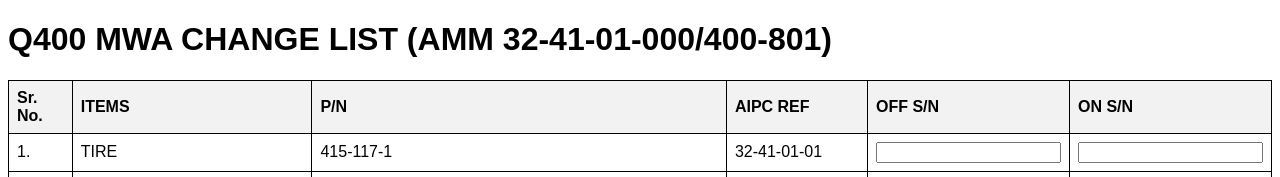
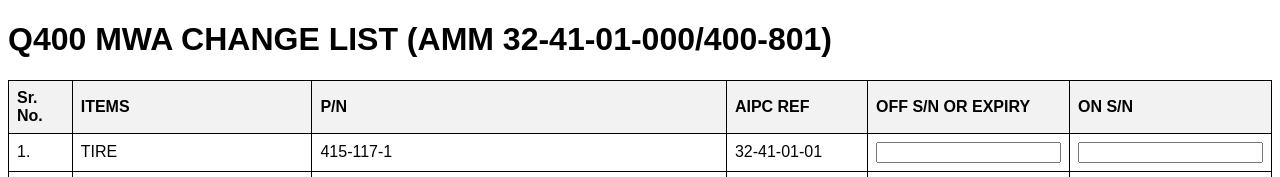
Before and after one commit to Harishk11m/q400_mwa_change_list, a plain HTML site: page index.html in a window 1280 px wide. Shown: the top 177 px of the page. Drawn offline with Linux system fonts and the light colour scheme.

Commit message:
Update index.html

```diff
--- a/index.html
+++ b/index.html
@@ -34,7 +34,7 @@
         <th>ITEMS</th>
         <th>P/N</th>
         <th>AIPC REF</th>
-        <th>OFF S/N</th>
+        <th>OFF S/N OR EXPIRY</th>
         <th>ON S/N</th>
       </tr>
     </thead>
```
